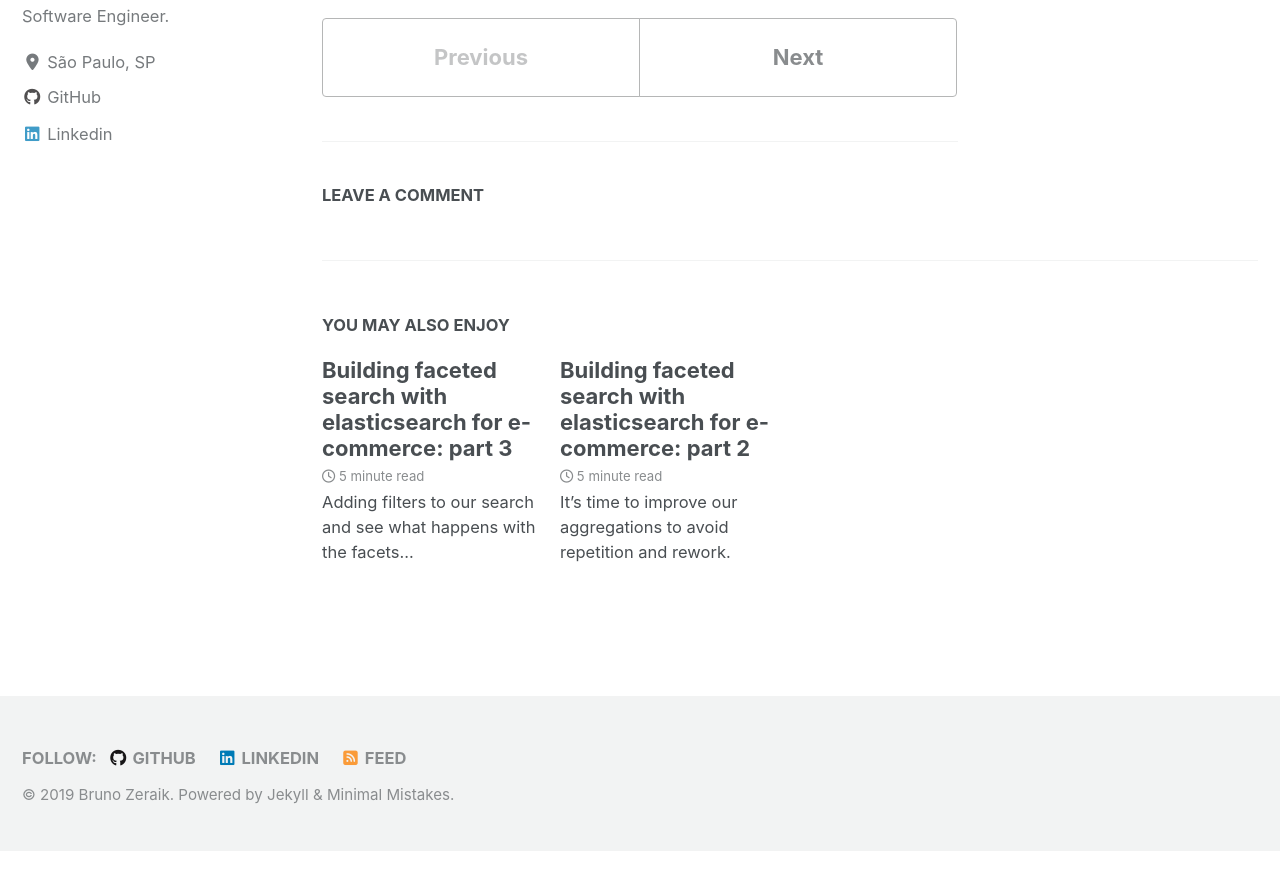
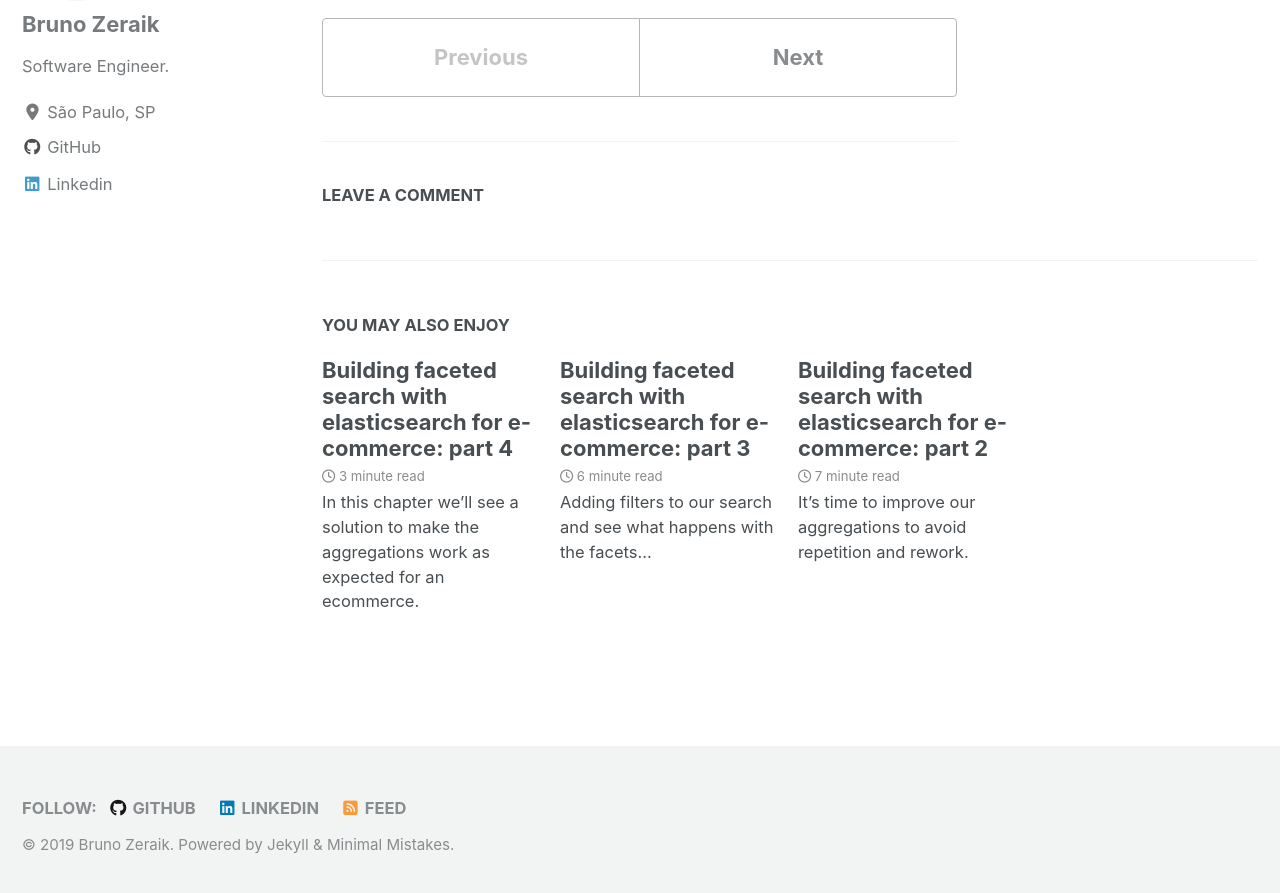
Before and after one commit to brunozrk/brunozrk.github.io, a Jekyll site: the page built from _posts/2019-07-30-building-faceted-search-with-elasticsearch-for-e-commerce-part-1.md, in a window 1280 px wide and 900 px high, scrolled down 8320 px. Shown: the top 893 px of the window. Built offline with Jekyll 4.4.1, drawn with Linux system fonts in a browser that asks for light colours; cached includes are drawn as plain includes; nearby versions of some CDN libraries; comment, search, counter and statistics services are not loaded; before the commit the page ends 9171 px from its top, so only the background shows below that; part of the change alters nothing that is shown; some of the changed text lies outside the part shown.

Commit message:
add post pt 4

```diff
--- a/_config.yml
+++ b/_config.yml
@@ -28,7 +28,7 @@ teaser                   : # path of fallback teaser image, e.g. "/assets/images
 logo                     : # path of logo image to display in the masthead, e.g. "/assets/images/88x88.png"
 masthead_title           : # overrides the website title displayed in the masthead, use " " for no title
 # breadcrumbs            : false # true, false (default)
-words_per_minute         : 200
+words_per_minute         : 150
 comments:
   provider               : "disqus" # false (default), "disqus", "discourse", "facebook", "staticman", "staticman_v2", "utterances", "custom"
   disqus:
--- /dev/null
+++ b/_posts/2019-08-12-building-faceted-search-with-elasticsearch-for-e-commerce-part-4.md
@@ -0,0 +1,555 @@
+---
+title:  "Building faceted search with elasticsearch for e-commerce: part 4"
+date:   2019-08-12
+<!-- tags: elasticsearch -->
+excerpt: In this chapter we'll see a solution to make the aggregations work as expected for an ecommerce.
+comments: true
+---
+
+Before you continue, make sure you read the previous posts:
+- [Building faceted search with elasticsearch for e-commerce: part 1]({{site.url}}{{site.baseurl}}/building-faceted-search-with-elasticsearch-for-e-commerce-part-1)
+- [Building faceted search with elasticsearch for e-commerce: part 2]({{site.url}}{{site.baseurl}}/building-faceted-search-with-elasticsearch-for-e-commerce-part-2)
+- [Building faceted search with elasticsearch for e-commerce: part 3]({{site.url}}{{site.baseurl}}/building-faceted-search-with-elasticsearch-for-e-commerce-part-3)
+
+In this chapter we'll see a solution to make the aggregations work as expected for an ecommerce.
+
+## Theory
+To achieve this goal, we will need to create one specific aggregation for each facet filtered with all other filters except itself, example:
+
+Filtering by `brand=hokey` and `color=white`. We will need one aggregation for brands filtered just by color white and another aggregation for colors just filtered by brand hokey. Why that?
+
+- I want to show all brands options in case the customer also wants to filter by another brand, but we can't forget that he also choose color white;
+- I want to show all colors options in case the customer also wants to filter by another color, but we can't forget that he also choose brand hokey;
+
+And also we need a "main" aggregation that contains all filters, because we need show `departments` options within its filters (brand hokey and color white).
+
+I must say that the number of aggregations needed may endup with a very long query depending on how many filter the customer choose (n+1, n = number of facets filtered).
+
+I will build the query step by step and explaning the changes until we reach the full query, lets start.
+
+## Filter aggregations
+
+The first thing to do is move the query in the aggregation.
+First, lets see how the structure changed:
+
+Before:
+{% highlight json %}
+{
+  "query": { ... },
+  "aggs": { ... }
+}
+{% endhighlight %}
+
+
+Now:
+{% highlight json %}
+{
+  "aggs": {
+    "aggs_all_filters" : {
+      "filter": { ... }, <---- here goes the "query"
+      "aggs": { ... }    <---- and here the "aggs"
+    }
+  }
+}
+{% endhighlight %}
+
+
+The `aggs_all_filters can be whatever you want, I choose this name because this aggregations will be responsible to show all aggregations not filtered, so it will be filtered by all facets choosen. The full query is it:
+
+{% highlight json %}
+POST /product/_search
+{
+  "aggs": {
+    "aggs_all_filters": {
+      "filter": {
+        "bool": {
+          "filter": [
+            {
+              "nested": {
+                "path": "string_facet",
+                "query": {
+                  "bool": {
+                    "filter": [
+                      {
+                        "term": {
+                          "string_facet.facet_name": "brand"
+                        }
+                      },
+                      {
+                        "term": {
+                          "string_facet.facet_value": "hokey"
+                        }
+                      }
+                    ]
+                  }
+                }
+              }
+            },
+            {
+              "nested": {
+                "path": "string_facet",
+                "query": {
+                  "bool": {
+                    "filter": [
+                      {
+                        "term": {
+                          "string_facet.facet_name": "color"
+                        }
+                      },
+                      {
+                        "term": {
+                          "string_facet.facet_value": "white"
+                        }
+                      }
+                    ]
+                  }
+                }
+              }
+            }
+          ]
+        }
+      },
+      "aggs": {
+        "facets": {
+          "nested": {
+            "path": "string_facet"
+          },
+          "aggs": {
+            "names": {
+              "terms": {
+                "field": "string_facet.facet_name"
+              },
+              "aggs": {
+                "values": {
+                  "terms": {
+                    "field": "string_facet.facet_value"
+                  }
+                }
+              }
+            }
+          }
+        }
+      }
+    }
+  }
+}
+{% endhighlight %}
+
+The response:
+
+{% highlight json %}
+{
+  "took" : 1,
+  "timed_out" : false,
+  "_shards" : { ... },
+  "hits" : { ... },
+  "aggregations" : {
+    "aggs_all_filters" : {
+      "doc_count" : 3,
+      "facets" : {
+        "doc_count" : 9,
+        "names" : {
+          "doc_count_error_upper_bound" : 0,
+          "sum_other_doc_count" : 0,
+          "buckets" : [
+            {
+              "key" : "brand",
+              "doc_count" : 3,
+              "values" : {
+                "doc_count_error_upper_bound" : 0,
+                "sum_other_doc_count" : 0,
+                "buckets" : [
+                  {
+                    "key" : "hokey",
+                    "doc_count" : 3
+                  }
+                ]
+              }
+            },
+            {
+              "key" : "color",
+              "doc_count" : 3,
+              "values" : {
+                "doc_count_error_upper_bound" : 0,
+                "sum_other_doc_count" : 0,
+                "buckets" : [
+                  {
+                    "key" : "white",
+                    "doc_count" : 3
+                  }
+                ]
+              }
+            },
+            {
+              "key" : "department",
+              "doc_count" : 3,
+              "values" : {
+                "doc_count_error_upper_bound" : 0,
+                "sum_other_doc_count" : 0,
+                "buckets" : [
+                  {
+                    "key" : "adventure",
+                    "doc_count" : 2
+                  },
+                  {
+                    "key" : "soccer",
+                    "doc_count" : 1
+                  }
+                ]
+              }
+            }
+          ]
+        }
+      }
+    }
+  }
+}
+
+{% endhighlight %}
+
+We can see 3 buckets, but for this one, we must ignore `brand` and `color`, we will pick just `department`:
+
+{% highlight ruby %}
+Department
+(2) adventure
+(1) soccer
+{% endhighlight %}
+
+Now, lets append other aggregations, now that one will be responsible to bring the brands:
+
+{% highlight json %}
+POST /product/_search
+{
+  "aggs": {
+    "aggs_all_filters": { ... },
+    "aggs_brand": {
+      "filter": {
+        "bool": {
+          "filter": [
+            {
+              "nested": {
+                "path": "string_facet",
+                "query": {
+                  "bool": {
+                    "filter": [
+                      {
+                        "term": {
+                          "string_facet.facet_name": "color"
+                        }
+                      },
+                      {
+                        "term": {
+                          "string_facet.facet_value": "white"
+                        }
+                      }
+                    ]
+                  }
+                }
+              }
+            }
+          ]
+        }
+      },
+      "aggs": {
+        "facets": {
+          "nested": {
+            "path": "string_facet"
+          },
+          "aggs": {
+            "aggs_special": {
+              "filter": {
+                "match": {
+                  "string_facet.facet_name": "brand"
+                }
+              },
+              "aggs": {
+                "names": {
+                  "terms": {
+                    "field": "string_facet.facet_name"
+                  },
+                  "aggs": {
+                    "values": {
+                      "terms": {
+                        "field": "string_facet.facet_value"
+                      }
+                    }
+                  }
+                }
+              }
+            }
+          }
+        }
+      }
+    }
+  }
+}
+
+{% endhighlight %}
+
+As you can see, we are filtering by color white, but looking for brands, the response is:
+
+{% highlight json %}
+{
+  "took" : 1,
+  "timed_out" : false,
+  "_shards" : { ... },
+  "hits" : { ... },
+  "aggregations" : {
+    "aggs_brand" : {
+      "doc_count" : 4,
+      "facets" : {
+        "doc_count" : 12,
+        "aggs_special" : {
+          "doc_count" : 4,
+          "names" : {
+            "doc_count_error_upper_bound" : 0,
+            "sum_other_doc_count" : 0,
+            "buckets" : [
+              {
+                "key" : "brand",
+                "doc_count" : 4,
+                "values" : {
+                  "doc_count_error_upper_bound" : 0,
+                  "sum_other_doc_count" : 0,
+                  "buckets" : [
+                    {
+                      "key" : "hokey",
+                      "doc_count" : 3
+                    },
+                    {
+                      "key" : "beert",
+                      "doc_count" : 1
+                    }
+                  ]
+                }
+              }
+            ]
+          }
+        }
+      }
+    },
+    "aggs_all_filters" : { ... }
+  }
+}
+
+{% endhighlight %}
+
+Now we have all brands available with color white, our facet navigation now is:
+
+{% highlight ruby %}
+Brand
+(3) hokey
+(1) beert
+
+Department
+(2) adventure
+(1) soccer
+{% endhighlight %}
+
+One more aggregation, for colors:
+
+{% highlight json %}
+POST /product/_search
+{
+  "aggs": {
+    "aggs_all_filters": { ... },
+    "aggs_brand": { ... },
+    "aggs_color": {
+      "filter": {
+        "bool": {
+          "filter": [
+            {
+              "nested": {
+                "path": "string_facet",
+                "query": {
+                  "bool": {
+                    "filter": [
+                      {
+                        "term": {
+                          "string_facet.facet_name": "brand"
+                        }
+                      },
+                      {
+                        "term": {
+                          "string_facet.facet_value": "hokey"
+                        }
+                      }
+                    ]
+                  }
+                }
+              }
+            }
+          ]
+        }
+      },
+      "aggs": {
+        "facets": {
+          "nested": {
+            "path": "string_facet"
+          },
+          "aggs": {
+            "aggs_special": {
+              "filter": {
+                "match": {
+                  "string_facet.facet_name": "color"
+                }
+              },
+              "aggs": {
+                "names": {
+                  "terms": {
+                    "field": "string_facet.facet_name"
+                  },
+                  "aggs": {
+                    "values": {
+                      "terms": {
+                        "field": "string_facet.facet_value"
+                      }
+                    }
+                  }
+                }
+              }
+            }
+          }
+        }
+      }
+    }
+  }
+}
+
+Response:
+
+{
+  "took" : 2,
+  "timed_out" : false,
+  "_shards" : { ... },
+  "hits" : { ... },
+  "aggregations" : {
+    "aggs_brand" : { ... },
+    "aggs_color" : {
+      "doc_count" : 4,
+      "facets" : {
+        "doc_count" : 12,
+        "aggs_special" : {
+          "doc_count" : 4,
+          "names" : {
+            "doc_count_error_upper_bound" : 0,
+            "sum_other_doc_count" : 0,
+            "buckets" : [
+              {
+                "key" : "color",
+                "doc_count" : 4,
+                "values" : {
+                  "doc_count_error_upper_bound" : 0,
+                  "sum_other_doc_count" : 0,
+                  "buckets" : [
+                    {
+                      "key" : "white",
+                      "doc_count" : 3
+                    },
+                    {
+                      "key" : "yellow",
+                      "doc_count" : 1
+                    }
+                  ]
+                }
+              }
+            ]
+          }
+        }
+      }
+    },
+    "aggs_all_filters" : { ... }
+  }
+}
+
+{% endhighlight %}
+
+Colors available with brand hokey done! Our facet navigation now is:
+
+{% highlight ruby %}
+Brand
+(3) hokey
+(1) beert
+
+Color
+(3) white
+(1) yellow
+
+Department
+(2) adventure
+(1) soccer
+{% endhighlight %}
+
+
+Great, ours facets is now behaving like we expected, but we removed the `query` that filter the hits and our result is returning all products.
+If we add the filters in `query` params, we will filter correctly our hits but the aggregations will be wrong. So what can we do? **Post filter**!
+
+
+The elasticsearch documentation defines it very well:
+
+> The post_filter is applied to the search hits at the very end of a search request, after aggregations have already been calculated.
+
+So all we need to do is add a `post_filter` param with all filters and we are done.
+
+{% highlight json %}
+POST /product/_search
+{
+  "aggs": { ... },
+  "post_filter": {
+    "bool": {
+      "filter": [
+        {
+          "nested": {
+            "path": "string_facet",
+            "query": {
+              "bool": {
+                "filter": [
+                  {
+                    "term": {
+                      "string_facet.facet_name": "brand"
+                    }
+                  },
+                  {
+                    "term": {
+                      "string_facet.facet_value": "hokey"
+                    }
+                  }
+                ]
+              }
+            }
+          }
+        },
+        {
+          "nested": {
+            "path": "string_facet",
+            "query": {
+              "bool": {
+                "filter": [
+                  {
+                    "term": {
+                      "string_facet.facet_name": "color"
+                    }
+                  },
+                  {
+                    "term": {
+                      "string_facet.facet_value": "white"
+                    }
+                  }
+                ]
+              }
+            }
+          }
+        }
+      ]
+    }
+  }
+}
+{% endhighlight %}
+
+## Conclusion
+
+The query is ready.
+
+This last part may be confusing, but pay attention in the queries and the results and you will understand it well.
+
+Hope it helped you in some way. Bye!
```
